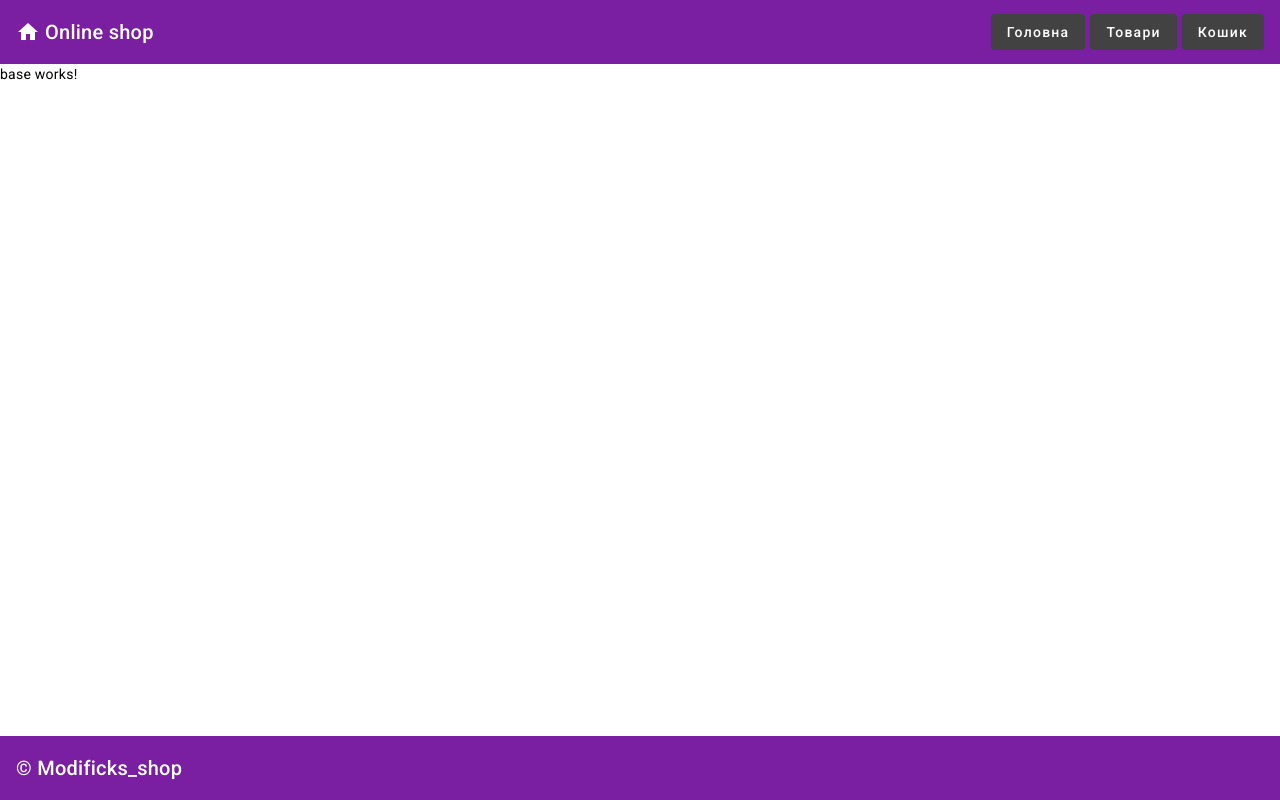
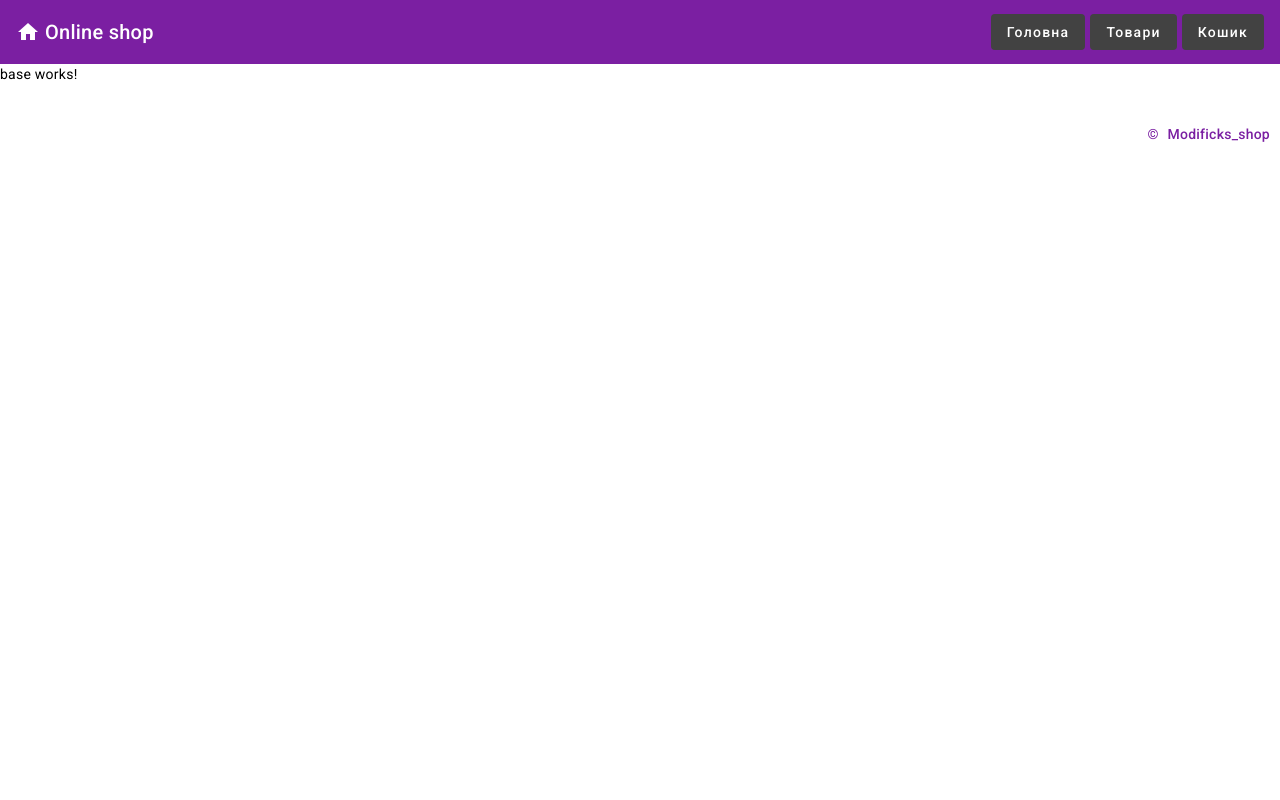
Before and after one commit to Modificks/Shop_for_future, an Angular app: page / in a window 1280 px wide. Built offline with nearby package versions, Linux system fonts and the light colour scheme.

Commit message:
updating

```diff
--- a/db.json
+++ b/db.json
@@ -5,7 +5,7 @@
       "title": "Апельсин",
       "price": "50грн/кг",
       "sort": "Сацума",
-      "image": "assests/images/apelsin.jpeg",
+      "image": "assets/images/apelsin.jpeg",
       "configure": {
         "place": "Грузія",
         "date": "10.06.2023"
@@ -16,7 +16,7 @@
       "title": "Груша",
       "price": "10грн/кг",
       "sort": "Дюшес",
-      "image": "assests/images/grusha.jpeg",
+      "image": "assets/images/grusha.jpeg",
       "configure": {
         "place": "Україна",
         "date": "17.06.2023"
@@ -27,7 +27,7 @@
       "title": "Мандарин",
       "price": "80грн/кг",
       "sort": "Танджерина",
-      "image": "assests/images/mandarun.jpeg",
+      "image": "assets/images/mandarun.jpeg",
       "configure": {
         "place": "Грузія",
         "date": "12.06.2023"
@@ -38,7 +38,7 @@
       "title": "Персик",
       "price": "100грн/кг",
       "sort": "Павії",
-      "image": "assests/images/persuk.jpeg",
+      "image": "assets/images/persuk.jpeg",
       "configure": {
         "place": "Індія",
         "date": "18.06.2023"
@@ -49,7 +49,7 @@
       "title": "Полуниця",
       "price": "80грн/кг",
       "sort": "Румба",
-      "image": "assests/images/polunicya.jpeg",
+      "image": "assets/images/polunicya.jpeg",
       "configure": {
         "place": "Україна",
         "date": "19.06.2023"
@@ -60,7 +60,7 @@
       "title": "Виноград",
       "price": "150грн/кг",
       "sort": "Блатина",
-      "image": "assests/images/vynograd.jpeg",
+      "image": "assets/images/vynograd.jpeg",
       "configure": {
         "place": "Італія",
         "date": "9.06.2023"
@@ -71,24 +71,11 @@
       "title": "Яблуко",
       "price": "40грн/кг",
       "sort": "Антей",
-      "image": "assests/images/yabluko.jpeg",
+      "image": "assets/images/yabluko.jpeg",
       "configure": {
         "place": "Україна",
         "date": "11.06.2023"
       }
-    },
-    {
-      "id": 8
-    },
-    {
-      "id": 9,
-      "title": "",
-      "price": "",
-      "sort": "",
-      "configure": {
-        "place": "",
-        "date": ""
-      }
     }
   ]
 }
--- a/src/app/component/products/products.component.ts
+++ b/src/app/component/products/products.component.ts
@@ -36,10 +36,11 @@ export class ProductsComponent implements OnInit{
     }))
   }
 
-  openDialog(): void {
+  openDialog(product?: IProducts): void {
     let dialogConfig = new MatDialogConfig();
     dialogConfig.width = '500px';
     dialogConfig.disableClose = true;
+    dialogConfig.data = product;
 
     const dialogRef = this.dialog.open(DialogBoxComponent, dialogConfig);
 
@@ -54,6 +55,12 @@ export class ProductsComponent implements OnInit{
       this.ProductsService.postProduct(data).subscribe((data) => this.products.push(data));
   }
 
+  updateData(product: IProducts){
+    this.ProductsService.updateData(product).subscribe((data) => {
+
+    });
+  }
+
 
   ngDestroy(){
     if (this.productsSubscription){ this.productsSubscription.unsubscribe();}
--- a/src/app/component/ui/footer/footer.component.css
+++ b/src/app/component/ui/footer/footer.component.css
@@ -0,0 +1,22 @@
+.footer {
+    display: flex;
+    justify-content: flex-end;
+    background-color: transparent;
+    position: relative;
+    border-top: 1px solid rgba(0, 0, 0, 0);
+  }
+
+  .watermark {
+    position: absolute;
+    bottom: 0;
+    right: 0;
+    background-color: transparent;
+    padding: 10px;
+    text-align: right;
+    font-size: 14px;
+    color: rgb(122, 31, 162);
+  }
+
+  .watermark .copyright {
+    margin-right: 5px;
+  }
--- a/src/app/component/ui/footer/footer.component.html
+++ b/src/app/component/ui/footer/footer.component.html
@@ -1,3 +1,8 @@
-<mat-toolbar class=" footer" color="primary">
-    &copy; Modificks_shop
-  </mat-toolbar>
+<mat-toolbar class="footer" color="primary">
+  <div class="watermark">
+    <span class="copyright">
+      &copy;
+    </span>
+    Modificks_shop
+  </div>
+</mat-toolbar>
--- a/src/app/servicest/products.service.ts
+++ b/src/app/servicest/products.service.ts
@@ -23,7 +23,7 @@ export class ProductsService{
     }
 
     postProduct(product: IProducts){
-        return this.http.post<IProducts>(this.url, product)
+        return this.http.post<IProducts>( this.url, product)
     }
 
     deleteProduct(id: number){
```
